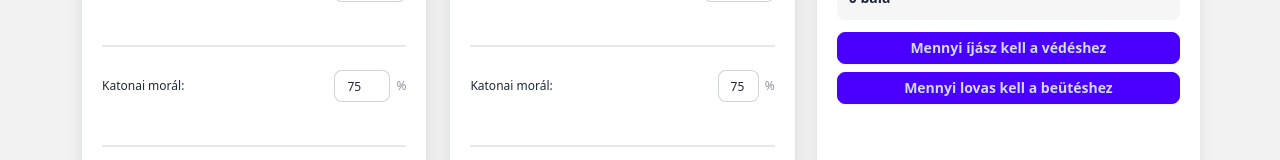
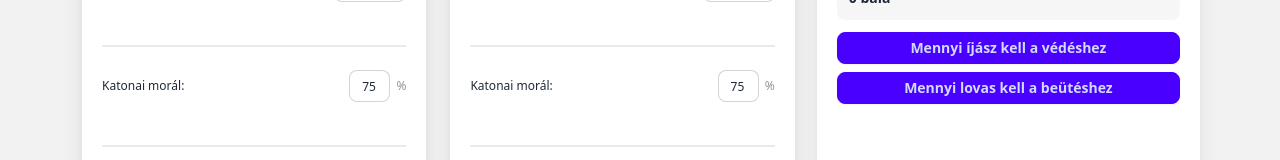
Before and after one commit to velvet07/hodito, a React app: page / in a window 1280 px wide. Shown: the part 492-652 px from the top of the page. Built offline with nearby package versions, Linux system fonts and the light colour scheme.

Commit message:
Match defender morale input with attacker

```diff
--- a/src/components/WarCalculator.tsx
+++ b/src/components/WarCalculator.tsx
@@ -551,13 +551,12 @@ const WarCalculatorComponent: React.FC = () => {
                 <div className="divider"></div>
                 <div className="flex flex-wrap items-center justify-between gap-1.5">
                   <label className="text-xs font-medium label-text">Katonai morál:</label>
-                  <div className="flex items-center gap-1.5" style={{ width: FIELD_WIDTH }}>
+                  <div className="flex items-center gap-1.5">
                     <input
                       type="text"
                       value={vedoSettings.katonai_moral}
                       onChange={(e) => updateVedoSettings({ katonai_moral: parseInt(e.target.value) || 75 })}
-                      className="input input-bordered input-sm w-full text-xs"
-                      style={{ width: '100%' }}
+                      className="input input-bordered input-sm w-full max-w-[6ch] text-xs"
                     />
                     <span className="text-xs text-base-content/50">%</span>
                   </div>
```
